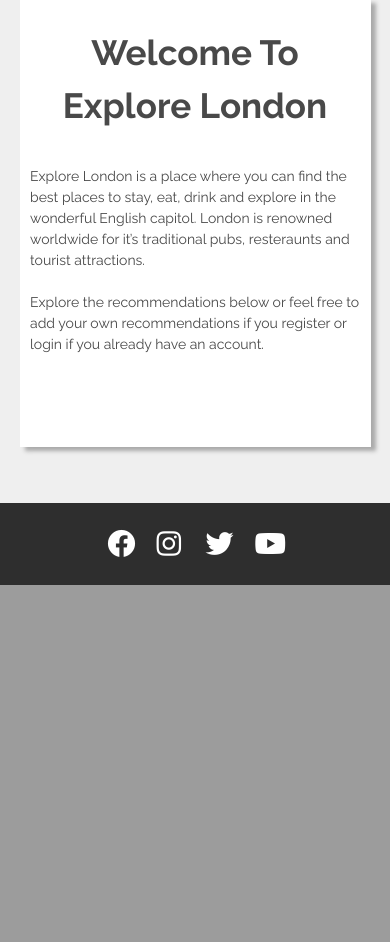
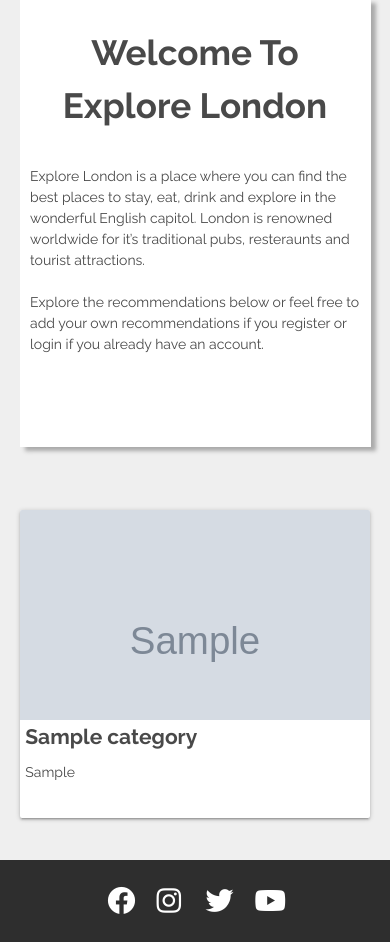
Before and after one commit to Jthomp1993/milestone-project-3, a Flask app: page / in a window 390 px wide. Shown: the part 535-1477 px from the top of the page. Before the commit the page ends 1120 px from the top, so only its background shows below. Run offline with Flask 2, Linux system fonts and the light colour scheme; grey boxes marked "Sample" are stand-in pictures; a database or web service that is not in the repository returns one stand-in record (values such as "Sample title"); some libraries are stand-ins or nearby versions.

Commit message:
Add category cards to index.html

```diff
--- a/app.py
+++ b/app.py
@@ -19,9 +19,10 @@ mongo = PyMongo(app)
 
 
 @app.route("/")
-def index():
-    """ Route to the Home page """
-    return render_template("index.html")
+@app.route("/get_categories")
+def get_categories():
+    categories = mongo.db.categories.find()
+    return render_template("index.html", categories=categories)
 
 
 if __name__ == "__main__":
--- a/static/css/style.css
+++ b/static/css/style.css
@@ -78,7 +78,7 @@ nav .brand-logo {
     margin-bottom: 4rem;
     height: 20rem;
     background-color: #ffffff;
-    width: 70vw;
+    width: 60vw;
     box-shadow: 5px 4px 4px #aaaaaa;
 }
 
@@ -116,3 +116,67 @@ nav .brand-logo {
     font-size: 14px;
 }
 }
+
+.card-title h2 {
+    font-size: 1.5rem;
+    font-weight: 700;
+    padding-left: 5px;
+    margin-top: 5px;
+    margin-bottom: 1rem;
+}
+
+.card-info p {
+    font-size: 14px;
+    padding-left: 5px;
+    padding-right: 5px;
+    margin-top: 3px;
+
+}
+
+.card-info {
+    height: 4rem;
+}
+
+#categories-wrapper {
+    width: 80vw;
+}
+
+.card-image {
+    height: 11rem;
+    overflow: hidden;
+}
+/* --- Media query for medium screen sizes --- */
+@media only screen and (max-width: 992px) {
+    .card-image {
+    height: 12rem;
+    overflow: hidden;
+}
+    .card-info p {
+    font-size: 14px;
+    padding-left: 5px;
+    padding-right: 5px;
+    margin-top: 3px;
+
+}
+}
+/* --- Media query for small screen sizes --- */
+@media only screen and (max-width: 600px) {
+    #categories-wrapper {
+    width: 95vw;
+}
+    .card-image {
+    height: 15rem;
+    overflow: hidden;
+}
+}
+/*--- Media query for Ipad Pro ---- */
+@media only screen and (min-width: 993px) and (max-width: 1200px) {
+      .card-image {
+    height: 16rem;
+    overflow: hidden;
+}
+    .card-container {
+    width: 80vw;
+
+}
+}
--- a/templates/index.html
+++ b/templates/index.html
@@ -3,7 +3,7 @@
 {% block content %}
     <div class="hero-image"></div>
 
-    <div class="container card-container">
+    <div class="container card-container" id="card-wrapper">
         <div class="row center-align raleway">
             <div class="col s12 card-heading bold text-color">
                 <span>Welcome To Explore London</span>
@@ -21,5 +21,27 @@
         </div>
     </div>
 
+    <!-- For loop to pull data from MongoDB and create category cards -->
+    <div class="container" id="categories-wrapper">
+    <div class="row">
+        {% for category in categories %}
+        <div class="col m6 xl3 s12">
+            <div class="card">
+                <div class="card-image">
+                    <img src="{{ category.category_image }}" alt="{{ category.category_name }}">
+                </div>
+                <div class="card-title text-color raleway bold">
+                    <h2>{{ category.category_name }}</h2>
+                </div>
+                <div class="card-info raleway text-color">
+                    <p>{{ category.category_info }}</p>
+                </div>
+            </div>
+        </div>
+        {% endfor %}
+    </div>
+    </div>
+
+
 
 {% endblock %}
```
